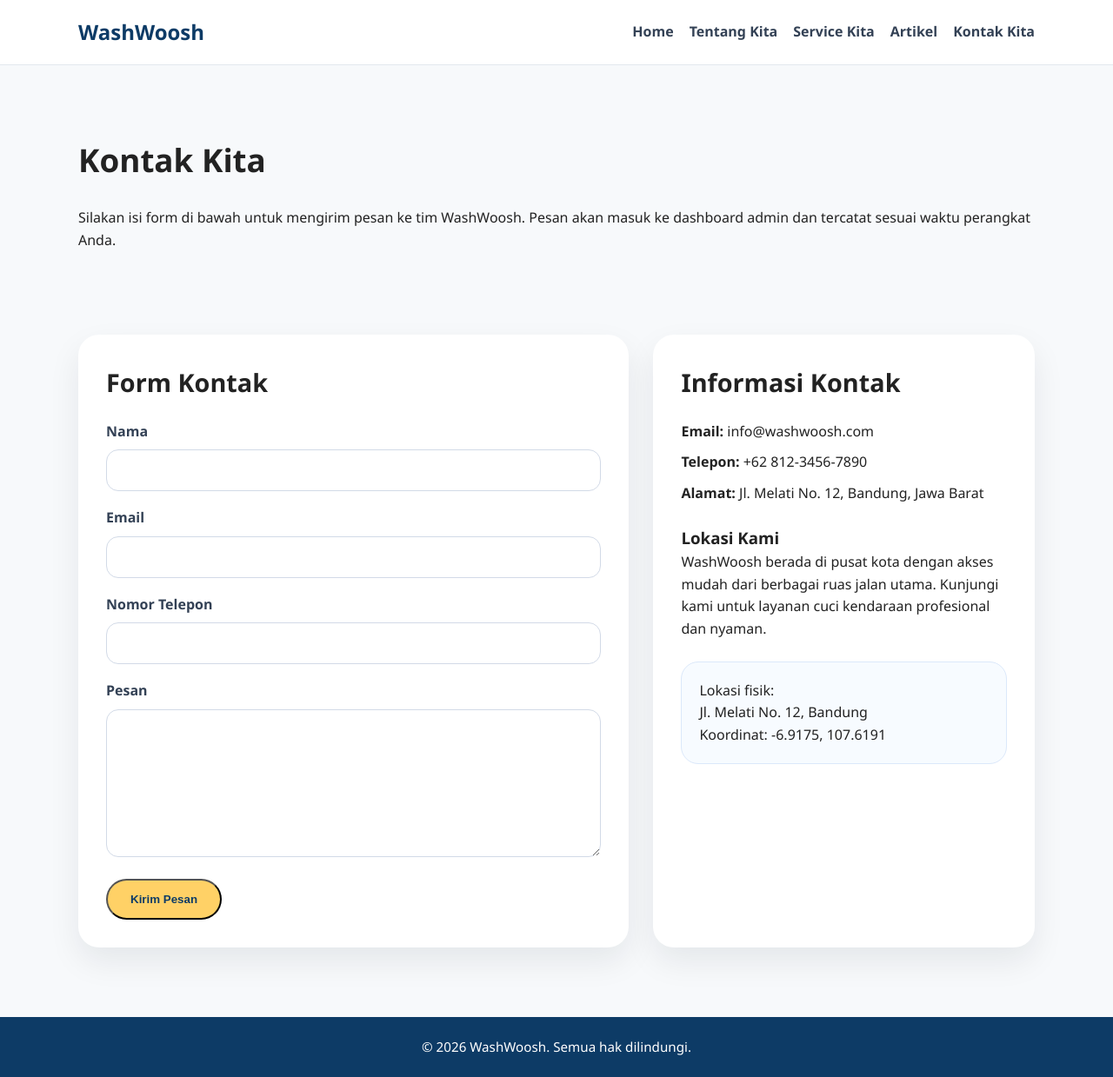
After one commit to AimarHUD/Carwash-Website, a PHP site: page /Frontend/kontak.php in a window 1280 px wide. The commit adds this page. Shown: the whole page at 87% size. Run offline with PHP 8.4, Linux system fonts and the light colour scheme.

Commit message:
Menambahkan kerangka Front End & Menghubungkan Kontak masuk di front end dengan kontak masuk Back End

```diff
--- /dev/null
+++ b/Frontend/assets/css/style.css
@@ -0,0 +1,293 @@
+* {
+    box-sizing: border-box;
+    margin: 0;
+    padding: 0;
+}
+
+html, body {
+    min-height: 100%;
+}
+
+body {
+    font-family: 'Segoe UI', Tahoma, Geneva, Verdana, sans-serif;
+    color: #222;
+    background: #f7f9fb;
+    line-height: 1.6;
+    min-height: 100vh;
+    display: flex;
+    flex-direction: column;
+}
+
+.container {
+    width: min(1100px, calc(100% - 40px));
+    margin: 0 auto;
+}
+
+.content-wrapper {
+    flex: 1;
+}
+
+.site-header {
+    background: #ffffff;
+    border-bottom: 1px solid #e3e8ee;
+    position: sticky;
+    top: 0;
+    z-index: 10;
+}
+
+.header-inner {
+    display: flex;
+    align-items: center;
+    justify-content: space-between;
+    gap: 24px;
+    padding: 18px 0;
+}
+
+.logo {
+    font-size: 1.5rem;
+    font-weight: 700;
+    color: #0d3b66;
+    text-decoration: none;
+}
+
+.site-nav {
+    display: flex;
+    flex-wrap: wrap;
+    gap: 18px;
+}
+
+.site-nav a {
+    color: #334155;
+    text-decoration: none;
+    font-weight: 600;
+    transition: color 0.2s ease;
+}
+
+.site-nav a:hover {
+    color: #0d3b66;
+}
+
+.hero {
+    background: linear-gradient(135deg, #0d3b66 0%, #1f6f8b 100%);
+    color: #ffffff;
+    padding: 100px 0 80px;
+}
+
+.hero-content {
+    max-width: 680px;
+}
+
+.hero h1 {
+    font-size: clamp(2.5rem, 5vw, 4rem);
+    margin-bottom: 16px;
+}
+
+.hero p {
+    font-size: 1.1rem;
+    margin-bottom: 32px;
+    max-width: 620px;
+}
+
+.hero-actions {
+    display: flex;
+    gap: 14px;
+    flex-wrap: wrap;
+}
+
+.btn {
+    display: inline-flex;
+    align-items: center;
+    justify-content: center;
+    padding: 14px 26px;
+    border-radius: 999px;
+    text-decoration: none;
+    font-weight: 700;
+}
+
+.btn-primary {
+    background: #ffd166;
+    color: #0d3b66;
+}
+
+.btn-secondary {
+    background: rgba(255, 255, 255, 0.18);
+    color: #ffffff;
+    border: 1px solid rgba(255,255,255,0.24);
+}
+
+.overview {
+    display: grid;
+    grid-template-columns: repeat(auto-fit, minmax(260px, 1fr));
+    gap: 20px;
+    margin: 60px auto;
+}
+
+.card {
+    background: #ffffff;
+    border-radius: 24px;
+    padding: 32px;
+    box-shadow: 0 16px 36px rgba(15, 23, 42, 0.08);
+}
+
+.card h2 {
+    font-size: 1.35rem;
+    margin-bottom: 14px;
+}
+
+.features {
+    display: grid;
+    grid-template-columns: repeat(auto-fit, minmax(240px, 1fr));
+    gap: 20px;
+    margin-bottom: 80px;
+}
+
+.feature-item {
+    background: #ffffff;
+    border-radius: 20px;
+    padding: 30px;
+    box-shadow: 0 12px 28px rgba(15, 23, 42, 0.06);
+}
+
+.feature-item h3 {
+    font-size: 1.2rem;
+    margin-bottom: 12px;
+}
+
+.page-section {
+    padding: 80px 0;
+}
+
+.page-section h1 {
+    font-size: 2.3rem;
+    margin-bottom: 24px;
+}
+
+.page-section p,
+.page-section li,
+.page-section article p {
+    margin-bottom: 16px;
+}
+
+.page-section ul {
+    list-style: disc inside;
+    padding-left: 0;
+}
+
+.page-section ul li {
+    margin-bottom: 12px;
+}
+
+.page-section article {
+    margin-bottom: 28px;
+}
+
+.site-footer {
+    background: #0d3b66;
+    color: #ffffff;
+    padding: 22px 0;
+}
+
+.site-footer p {
+    text-align: center;
+    font-size: 0.95rem;
+}
+
+.alert {
+    margin: 0 auto 32px;
+    width: min(100%, 700px);
+    padding: 18px 22px;
+    border-radius: 16px;
+    border: 1px solid transparent;
+}
+
+.alert-success {
+    background: #e6f4ea;
+    border-color: #b7e0c9;
+    color: #1f5d32;
+}
+
+.alert-danger {
+    background: #fde7e9;
+    border-color: #f2c2c7;
+    color: #7a1f23;
+}
+
+.contact-grid {
+    display: grid;
+    grid-template-columns: 1.3fr 0.9fr;
+    gap: 28px;
+    margin-bottom: 80px;
+}
+
+.contact-card {
+    background: #ffffff;
+    border-radius: 24px;
+    padding: 32px;
+    box-shadow: 0 16px 36px rgba(15, 23, 42, 0.08);
+}
+
+.contact-card h2 {
+    font-size: 1.8rem;
+    margin-bottom: 20px;
+}
+
+.contact-form label {
+    display: block;
+    margin-bottom: 8px;
+    font-weight: 600;
+    color: #334155;
+}
+
+.contact-form input,
+.contact-form textarea {
+    width: 100%;
+    padding: 14px 16px;
+    border: 1px solid #d2dae7;
+    border-radius: 14px;
+    margin-bottom: 18px;
+    font-size: 1rem;
+    color: #1f2937;
+    outline: none;
+}
+
+.contact-form input:focus,
+.contact-form textarea:focus {
+    border-color: #0d3b66;
+    box-shadow: 0 0 0 4px rgba(13, 59, 102, 0.08);
+}
+
+.contact-form textarea {
+    min-height: 170px;
+    resize: vertical;
+}
+
+.contact-info .info-block {
+    margin-bottom: 24px;
+}
+
+.contact-info .info-block p {
+    margin-bottom: 10px;
+}
+
+.map-card {
+    background: #f7fbff;
+    border: 1px solid #dbe8fa;
+    border-radius: 20px;
+    padding: 20px;
+}
+
+@media (max-width: 940px) {
+    .contact-grid {
+        grid-template-columns: 1fr;
+    }
+}
+
+@media (max-width: 720px) {
+    .header-inner {
+        flex-direction: column;
+        align-items: flex-start;
+    }
+    .hero {
+        padding: 80px 0 60px;
+    }
+}
--- /dev/null
+++ b/Frontend/kontak.php
@@ -0,0 +1,141 @@
+<?php
+require_once '../config/koneksi.php';
+
+$flash = get_flash_message();
+
+if ($_SERVER['REQUEST_METHOD'] === 'POST' && isset($_POST['submit_contact'])) {
+    $nama = trim($_POST['nama'] ?? '');
+    $email = trim($_POST['email'] ?? '');
+    $no_telp = trim($_POST['no_telp'] ?? '');
+    $pesan = trim($_POST['pesan'] ?? '');
+    $created_at = trim($_POST['created_at'] ?? '');
+
+    if ($nama === '' || $email === '' || $no_telp === '' || $pesan === '') {
+        set_flash_message('Semua field wajib diisi.', 'danger');
+        header('Location: kontak.php');
+        exit;
+    }
+
+    if (!filter_var($email, FILTER_VALIDATE_EMAIL)) {
+        set_flash_message('Email tidak valid. Silakan periksa kembali.', 'danger');
+        header('Location: kontak.php');
+        exit;
+    }
+
+    $date = DateTime::createFromFormat('Y-m-d H:i:s', $created_at);
+    if ($date === false) {
+        $created_at = date('Y-m-d H:i:s');
+    }
+
+    try {
+        $stmt = $pdo->prepare('INSERT INTO tb_kontak (nama, email, no_telp, pesan, created_at) VALUES (:nama, :email, :no_telp, :pesan, :created_at)');
+        $stmt->execute([
+            ':nama' => $nama,
+            ':email' => $email,
+            ':no_telp' => $no_telp,
+            ':pesan' => $pesan,
+            ':created_at' => $created_at,
+        ]);
+        set_flash_message('Pesan berhasil dikirim. Terima kasih!', 'success');
+    } catch (PDOException $e) {
+        set_flash_message('Gagal mengirim pesan. Silakan coba lagi.', 'danger');
+    }
+
+    header('Location: kontak.php');
+    exit;
+}
+?>
+<!DOCTYPE html>
+<html lang="id">
+<head>
+    <meta charset="UTF-8">
+    <meta name="viewport" content="width=device-width, initial-scale=1.0">
+    <title>Kontak WashWoosh</title>
+    <link rel="stylesheet" href="assets/css/style.css">
+</head>
+<body>
+    <header class="site-header">
+        <div class="container header-inner">
+            <a class="logo" href="index.php">WashWoosh</a>
+            <nav class="site-nav">
+                <a href="index.php">Home</a>
+                <a href="tentang.php">Tentang Kita</a>
+                <a href="service.php">Service Kita</a>
+                <a href="artikel.php">Artikel</a>
+                <a href="kontak.php">Kontak Kita</a>
+            </nav>
+        </div>
+    </header>
+
+    <main class="container content-wrapper">
+        <section class="page-section page-section--wide">
+            <h1>Kontak Kita</h1>
+            <p>Silakan isi form di bawah untuk mengirim pesan ke tim WashWoosh. Pesan akan masuk ke dashboard admin dan tercatat sesuai waktu perangkat Anda.</p>
+        </section>
+
+        <?php if ($flash): ?>
+            <div class="alert <?= $flash['type'] === 'success' ? 'alert-success' : 'alert-danger' ?>">
+                <?= htmlspecialchars($flash['message']) ?>
+            </div>
+        <?php endif; ?>
+
+        <div class="contact-grid">
+            <div class="contact-card">
+                <h2>Form Kontak</h2>
+                <form method="POST" action="kontak.php" class="contact-form">
+                    <label for="nama">Nama</label>
+                    <input type="text" id="nama" name="nama" required>
+
+                    <label for="email">Email</label>
+                    <input type="email" id="email" name="email" required>
+
+                    <label for="no_telp">Nomor Telepon</label>
+                    <input type="tel" id="no_telp" name="no_telp" required>
+
+                    <label for="pesan">Pesan</label>
+                    <textarea id="pesan" name="pesan" rows="6" required></textarea>
+
+                    <input type="hidden" name="created_at" id="created_at">
+                    <button type="submit" name="submit_contact" class="btn btn-primary">Kirim Pesan</button>
+                </form>
+            </div>
+
+            <div class="contact-card contact-info">
+                <h2>Informasi Kontak</h2>
+                <div class="info-block">
+                    <p><strong>Email:</strong> info@washwoosh.com</p>
+                    <p><strong>Telepon:</strong> +62 812-3456-7890</p>
+                    <p><strong>Alamat:</strong> Jl. Melati No. 12, Bandung, Jawa Barat</p>
+                </div>
+
+                <div class="info-block">
+                    <h3>Lokasi Kami</h3>
+                    <p>WashWoosh berada di pusat kota dengan akses mudah dari berbagai ruas jalan utama. Kunjungi kami untuk layanan cuci kendaraan profesional dan nyaman.</p>
+                </div>
+
+                <div class="map-card">
+                    <p>Lokasi fisik:</p>
+                    <p>Jl. Melati No. 12, Bandung</p>
+                    <p>Koordinat: -6.9175, 107.6191</p>
+                </div>
+            </div>
+        </div>
+    </main>
+
+    <footer class="site-footer">
+        <div class="container">
+            <p>&copy; 2026 WashWoosh. Semua hak dilindungi.</p>
+        </div>
+    </footer>
+
+    <script>
+        const createdAtInput = document.getElementById('created_at');
+        if (createdAtInput) {
+            const now = new Date();
+            const pad = (value) => String(value).padStart(2, '0');
+            const formatted = `${now.getFullYear()}-${pad(now.getMonth() + 1)}-${pad(now.getDate())} ${pad(now.getHours())}:${pad(now.getMinutes())}:${pad(now.getSeconds())}`;
+            createdAtInput.value = formatted;
+        }
+    </script>
+</body>
+</html>
--- a/admin/dashboard.php
+++ b/admin/dashboard.php
@@ -132,7 +132,7 @@ $flash = get_flash_message();
             <div class="collapse navbar-collapse" id="topNav">
                 <ul class="navbar-nav me-auto mb-2 mb-lg-0">
                     <li class="nav-item"><a class="nav-link active" href="dashboard.php">Dashboard</a></li>
-                    <li class="nav-item"><a class="nav-link" href="layanan.php">Company Profile</a></li>
+                    <li class="nav-item"><a class="nav-link" href="../Frontend/index.php">Company Profile</a></li>
                     <li class="nav-item"><a class="nav-link" href="pembayaran.php">Table</a></li>
                     <li class="nav-item"><a class="nav-link" href="company_profile.php">Form</a></li>
                     <li class="nav-item"><a class="nav-link" href="galeri.php">Artikel</a></li>
--- a/admin/kontak_masuk.php
+++ b/admin/kontak_masuk.php
@@ -126,7 +126,7 @@ if ($_SERVER['REQUEST_METHOD'] === 'POST' && isset($_POST['action']) && $_POST['
 <div class="container-fluid p-0">
     <nav class="navbar navbar-expand-lg navbar-dark bg-primary border-bottom border-white border-opacity-10">
         <div class="container">
-            <a class="navbar-brand" href="dashboard.php">🚗 CarWash Dapa</a>
+            <a class="navbar-brand" href="dashboard.php">WashWoosh</a>
             <button class="navbar-toggler" type="button" data-bs-toggle="collapse" data-bs-target="#topNav"
                 aria-controls="topNav" aria-expanded="false" aria-label="Toggle navigation">
                 <span class="navbar-toggler-icon"></span>
@@ -134,7 +134,7 @@ if ($_SERVER['REQUEST_METHOD'] === 'POST' && isset($_POST['action']) && $_POST['
             <div class="collapse navbar-collapse" id="topNav">
                 <ul class="navbar-nav me-auto mb-2 mb-lg-0">
                     <li class="nav-item"><a class="nav-link" href="dashboard.php">Dashboard</a></li>
-                    <li class="nav-item"><a class="nav-link" href="layanan.php">Company Profile</a></li>
+                    <li class="nav-item"><a class="nav-link" href="../Frontend/index.php">Company Profile</a></li>
                     <li class="nav-item"><a class="nav-link" href="pembayaran.php">Table</a></li>
                     <li class="nav-item"><a class="nav-link" href="company_profile.php">Form</a></li>
                     <li class="nav-item"><a class="nav-link" href="galeri.php">Artikel</a></li>
@@ -148,7 +148,7 @@ if ($_SERVER['REQUEST_METHOD'] === 'POST' && isset($_POST['action']) && $_POST['
     <main class="container py-4">
         <div class="d-flex flex-column flex-md-row justify-content-between align-items-start align-items-md-center mb-4">
             <div>
-                <h2 class="h4 mb-1">📬 Kontak Masuk</h2>
+                <h2 class="h4 mb-1">Kontak Masuk</h2>
                 <p class="text-muted mb-0">Kelola pesan dan pertanyaan dari pengunjung website.</p>
             </div>
             <div class="text-end">
```
Also changed, not shown: Frontend/artikel.php (added, +43 -0 lines), Frontend/index.php (added, +68 -0 lines), Frontend/service.php (added, +42 -0 lines), Frontend/tentang.php (added, +40 -0 lines).
